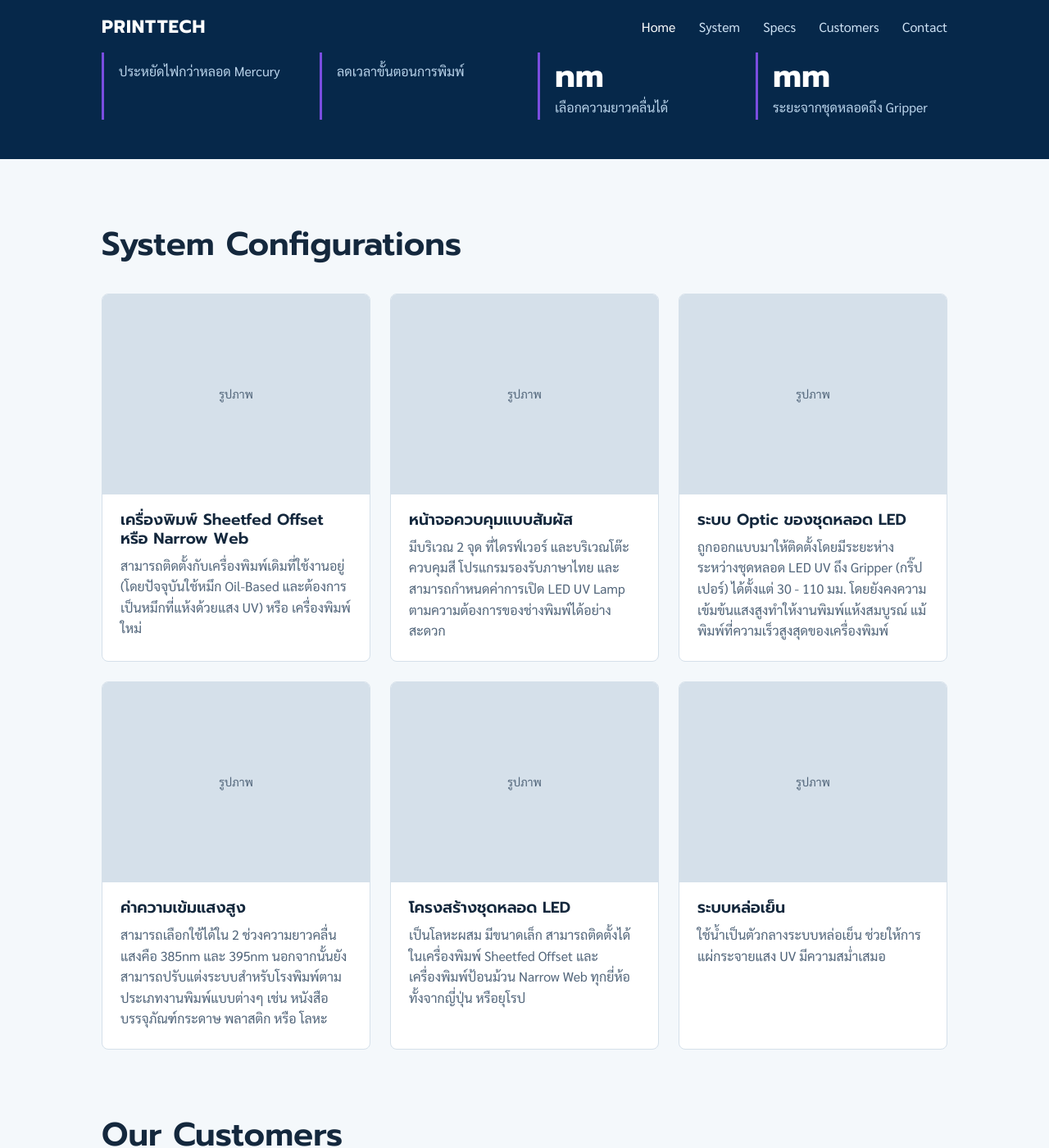
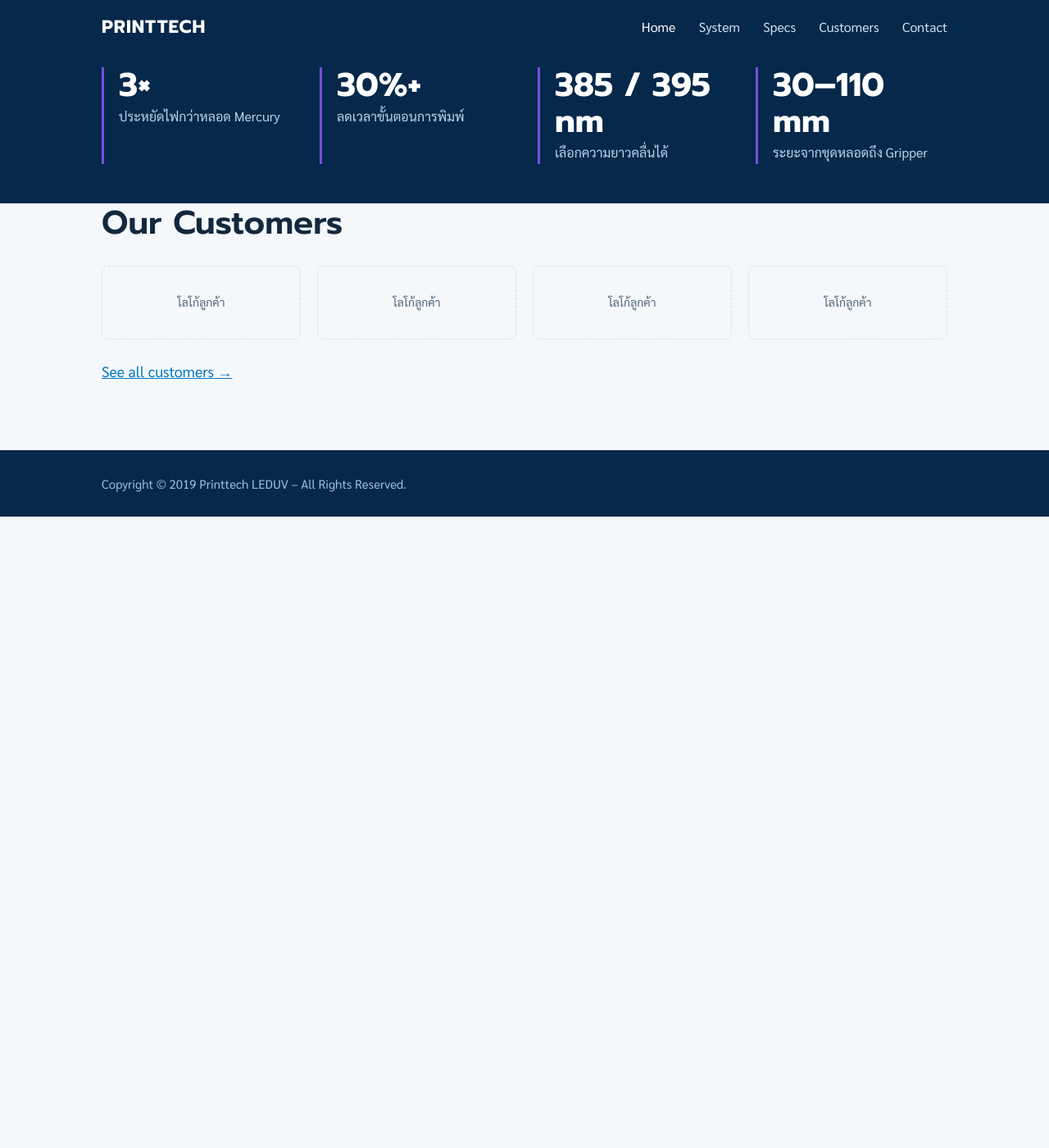
Before and after one commit to Pixxacha/printtech, a Jekyll site: the page built from index.html, in a window 1280 px wide and 1400 px high, scrolled down 1353 px. Shown: the whole window at 82% size. Built offline with Jekyll 4.4.1, drawn with Linux system fonts in a browser that asks for light colours; after the commit the page ends 1983 px from its top, so only the background shows below that; some of the changed text lies outside the part shown.

Commit message:
Update index.html

```diff
--- a/index.html
+++ b/index.html
@@ -26,6 +26,7 @@
         <h3>งานพิมพ์ที่ไม่มีติดขัด</h3>
         <p>เทคนิคการพิมพ์ที่ใช้ LED UV ทำให้งานพิมพ์แห้งทันที สามารถลดเวลาการผลิตงานในขั้นตอนการพิมพ์ลงได้ไม่ต่ำกว่า 30% เทียบกับการพิมพ์หมึก Oil Based เพราะไม่ต้องรอแห้งกลับหลัง และลดมูลค่าความเสียหายจากปัญหางานพิมพ์เลอะหลัง หรือพิมพ์ถอน</p>
         <p>นอกจากนั้นยังไม่ใช้แป้งพ่นในการพิมพ์ จึงไม่มีฝุ่นแป้งติดผิวงานพิมพ์ เหมาะกับงานพิมพ์คุณภาพสูง อาทิ งานแคตาล็อกระดับพรีเมี่ยม (รถยนต์ จิวเวอรี่ คอสเมติก)</p>
+        <p style="margin-top:24px"><a href="system.html">See our system &rarr;</a></p>
       </div>
     </div>
   </section>
@@ -41,20 +42,6 @@
     </div>
   </section>
 
-  <section id="config">
-    <div class="wrap">
-      <h2>System Configurations</h2>
-      <div class="grid">
-        <!-- Replace each .ph with <img src="images/xxx.jpg" alt="..."> once photos are in /images -->
-        <article class="item"><div class="ph">รูปภาพ</div><div class="t"><h3>เครื่องพิมพ์ Sheetfed Offset หรือ Narrow Web</h3><p>สามารถติดตั้งกับเครื่องพิมพ์เดิมที่ใช้งานอยู่ (โดยปัจจุบันใช้หมึก Oil-Based และต้องการเป็นหมึกที่แห้งด้วยแสง UV) หรือ เครื่องพิมพ์ใหม่</p></div></article>
-        <article class="item"><div class="ph">รูปภาพ</div><div class="t"><h3>หน้าจอควบคุมแบบสัมผัส</h3><p>มีบริเวณ 2 จุด ที่ไดรฟ์เวอร์ และบริเวณโต๊ะควบคุมสี โปรแกรมรองรับภาษาไทย และสามารถกำหนดค่าการเปิด LED UV Lamp ตามความต้องการของช่างพิมพ์ได้อย่างสะดวก</p></div></article>
-        <article class="item"><div class="ph">รูปภาพ</div><div class="t"><h3>ระบบ Optic ของชุดหลอด LED</h3><p>ถูกออกแบบมาให้ติดตั้งโดยมีระยะห่างระหว่างชุดหลอด LED UV ถึง Gripper (กริ๊ปเปอร์) ได้ตั้งแต่ 30 - 110 มม. โดยยังคงความเข้มข้นแสงสูงทำให้งานพิมพ์แห้งสมบูรณ์ แม้พิมพ์ที่ความเร็วสูงสุดของเครื่องพิมพ์</p></div></article>
-        <article class="item"><div class="ph">รูปภาพ</div><div class="t"><h3>ค่าความเข้มแสงสูง</h3><p>สามารถเลือกใช้ได้ใน 2 ช่วงความยาวคลื่นแสงคือ 385nm และ 395nm นอกจากนั้นยังสามารถปรับแต่งระบบสำหรับโรงพิมพ์ตามประเภทงานพิมพ์แบบต่างๆ เช่น หนังสือ บรรจุภัณฑ์กระดาษ พลาสติก หรือ โลหะ</p></div></article>
-        <article class="item"><div class="ph">รูปภาพ</div><div class="t"><h3>โครงสร้างชุดหลอด LED</h3><p>เป็นโลหะผสม มีขนาดเล็ก สามารถติดตั้งได้ในเครื่องพิมพ์ Sheetfed Offset และเครื่องพิมพ์ป้อนม้วน Narrow Web ทุกยี่ห้อ ทั้งจากญี่ปุ่น หรือยุโรป</p></div></article>
-        <article class="item"><div class="ph">รูปภาพ</div><div class="t"><h3>ระบบหล่อเย็น</h3><p>ใช้น้ำเป็นตัวกลางระบบหล่อเย็น ช่วยให้การแผ่กระจายแสง UV มีความสม่ำเสมอ</p></div></article>
-      </div>
-    </div>
-  </section>
 
   <section id="customers" style="padding-top:0">
     <div class="wrap">
@@ -64,19 +51,3 @@
       <p style="margin-top:24px"><a href="customers.html">See all customers &rarr;</a></p>
     </div>
   </section>
-
-  <section id="specs" style="padding-top:0">
-    <div class="wrap">
-      <h2>LED UV System Specifications</h2>
-      <!-- Only the values from the old site's text are filled in. Add the rest from your spec sheet. -->
-      <div class="table-wrap">
-        <table>
-          <tr><th>ความยาวคลื่น</th><td>385 nm / 395 nm</td></tr>
-          <tr><th>ระยะถึง Gripper</th><td>30 – 110 mm</td></tr>
-          <tr><th>ระบบหล่อเย็น</th><td>น้ำ (Water cooled)</td></tr>
-          <tr><th>เครื่องพิมพ์ที่รองรับ</th><td>Sheetfed Offset และ Narrow Web ทุกยี่ห้อ</td></tr>
-          <tr><th>หน้าจอควบคุม</th><td>ระบบสัมผัส 2 จุด รองรับภาษาไทย</td></tr>
-        </table>
-      </div>
-    </div>
-  </section>
```
